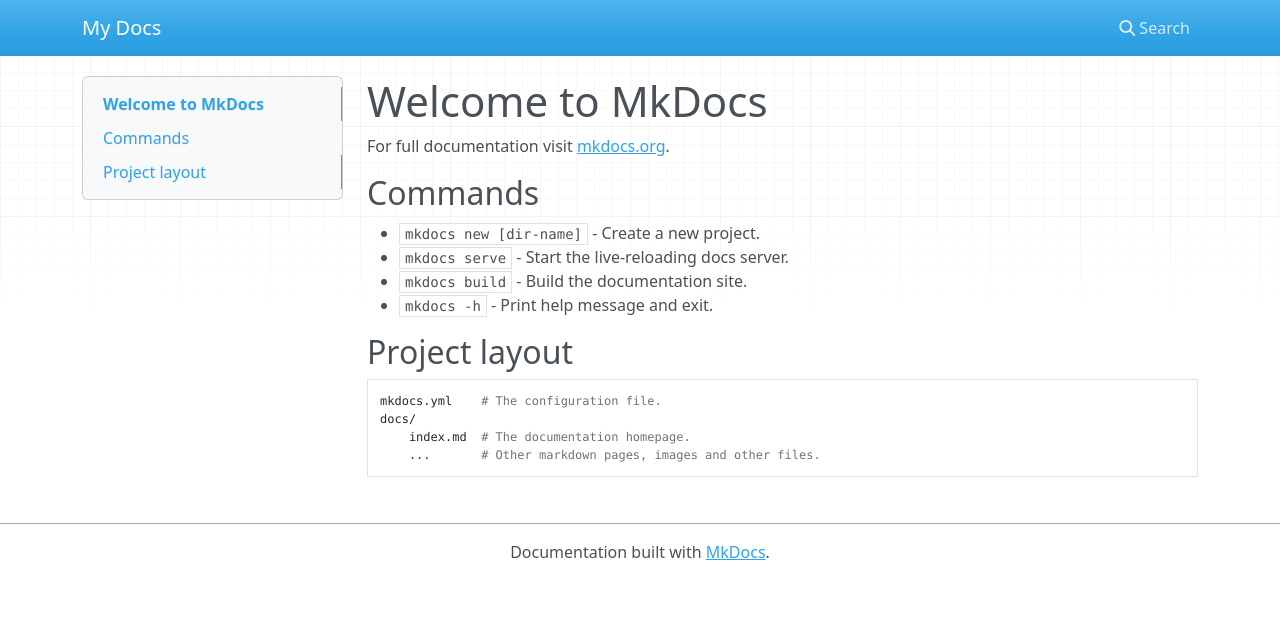
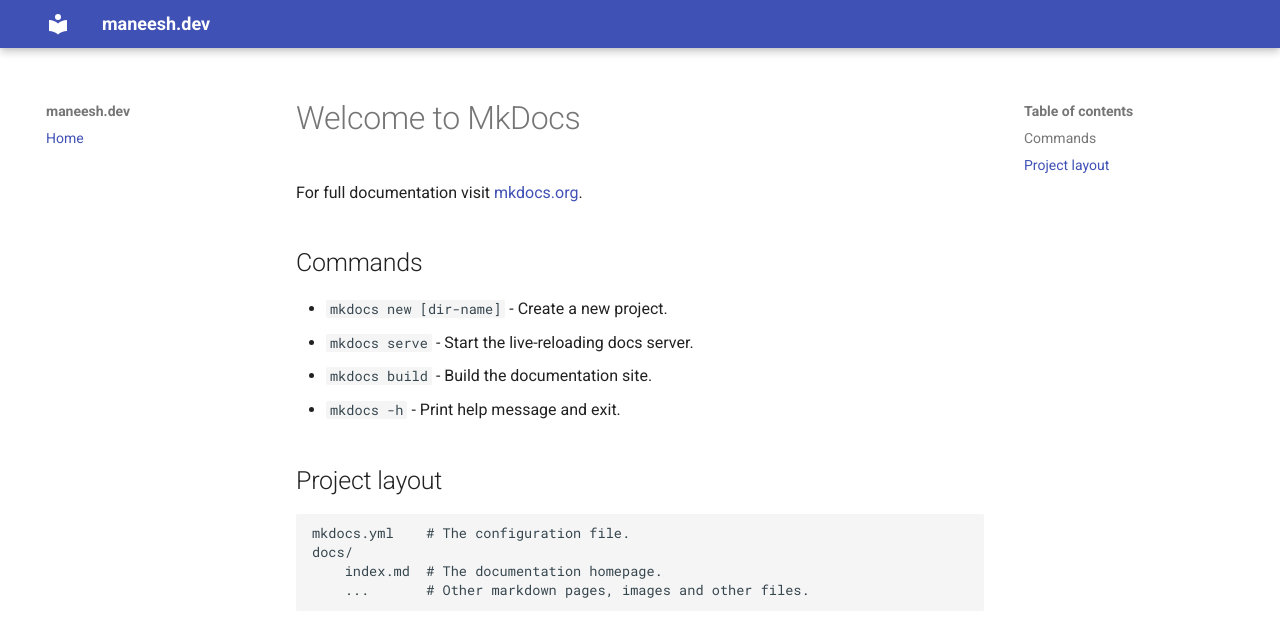
Before and after one commit to mbm-c/mbm-c.github.io, an MkDocs documentation site: the page built from docs/index.md, in a window 1280 px wide. Shown: the top 637 px of the page. Built offline with MkDocs 1.6.1 and Material for MkDocs 9.7.7, drawn with Linux system fonts in a browser that asks for light colours; nearby versions of some CDN libraries.

Commit message:
update docs

```diff
--- a/mkdocs.yml
+++ b/mkdocs.yml
@@ -1 +1,14 @@
-site_name: My Docs
+site_name: maneesh.dev
+
+nav:
+  - Home: index.md
+
+plugins:
+  - rss
+
+theme:
+  name: material
+  custom_dir: overrides
+
+extra:
+  generator: false
--- /dev/null
+++ b/overrides/partials/footer.html
@@ -0,0 +1,2 @@
+{% block footer %}
+{% endblock %}
```
Also changed, not shown: requirements.txt (+23 -0 lines).
